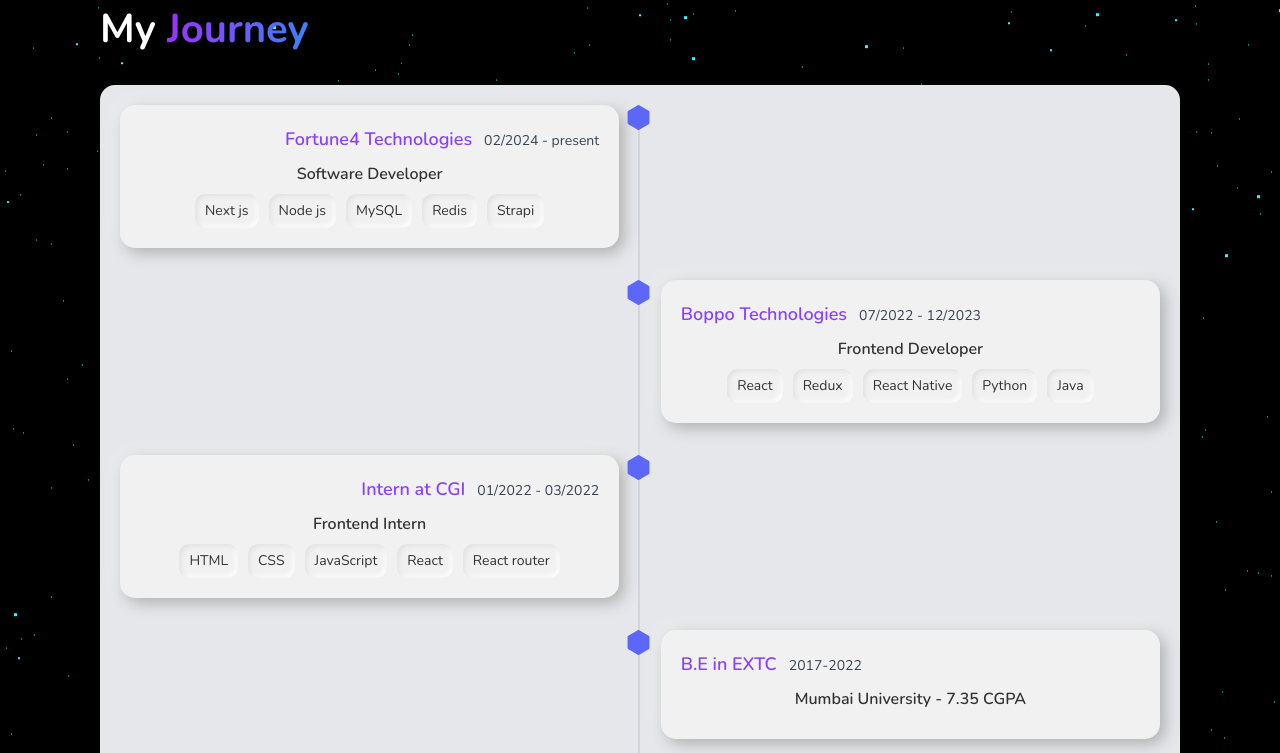
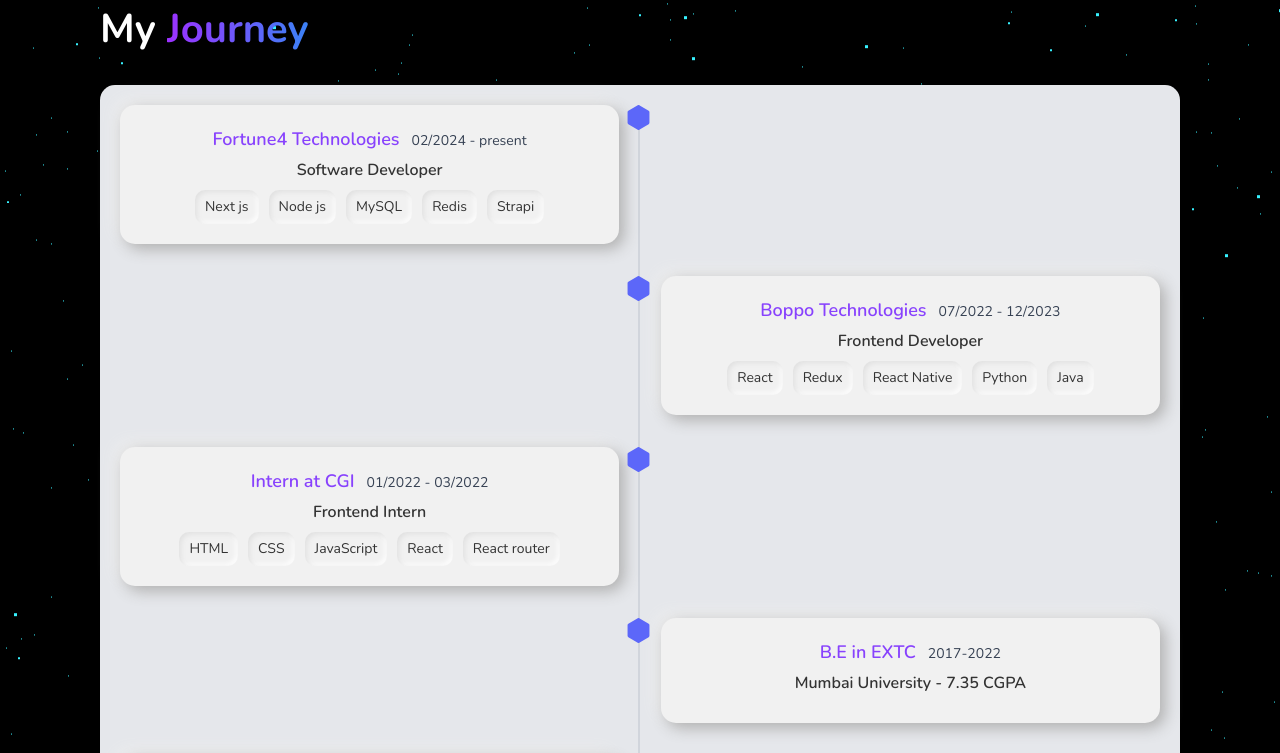
Before and after one commit to Suraj-Sangale/portfolio, a Next.js app: page / in a window 1280 px wide. Shown: the part 2972-3725 px from the top of the page. Built offline with nearby package versions, Linux system fonts and the light colour scheme.

Commit message:
text align

```diff
--- a/components/Items/ExperienceCard.js
+++ b/components/Items/ExperienceCard.js
@@ -8,15 +8,12 @@
 
   return (
     <div className={workStyles.card}>
-      <div
-        className={`flex items-baseline justify-center ${isClient && index % 2 === 0 ? "md:justify-end" : "md:justify-start"
-          }`}
-      >
+      <div className={`flex items-baseline justify-center `}>
         <p className={`text-lg ${workStyles.companyName}`}>{item?.title}</p>
         <div className="ml-3 text-sm">{item?.year}</div>
       </div>
 
-      <h3 className={`${workStyles.cardTitle} my-3`}>{item?.desc}</h3>
+      <h3 className={`${workStyles.cardTitle} mt-2 mb-3`}>{item?.desc}</h3>
 
       <div className={workStyles.skills}>
         {item.skills?.map((skill, i) => (
```
